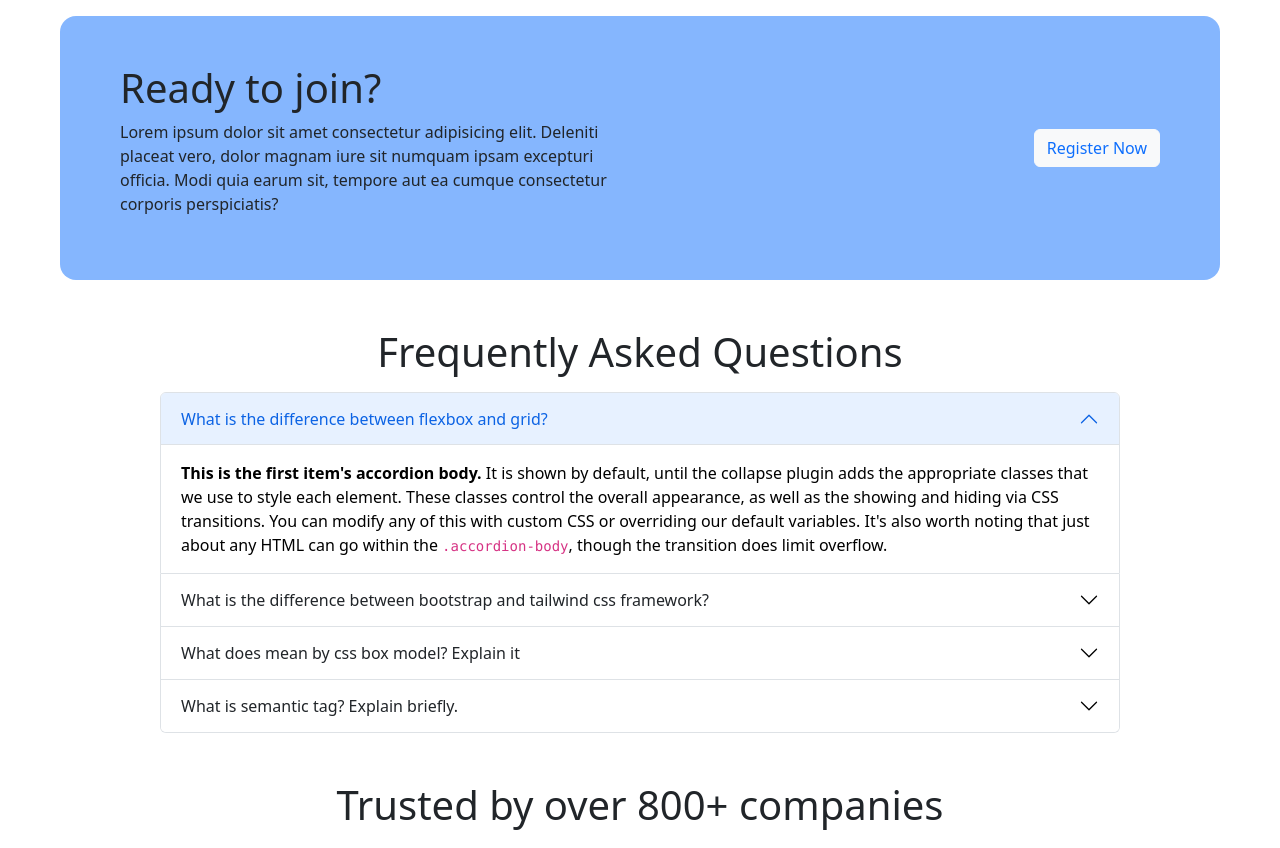
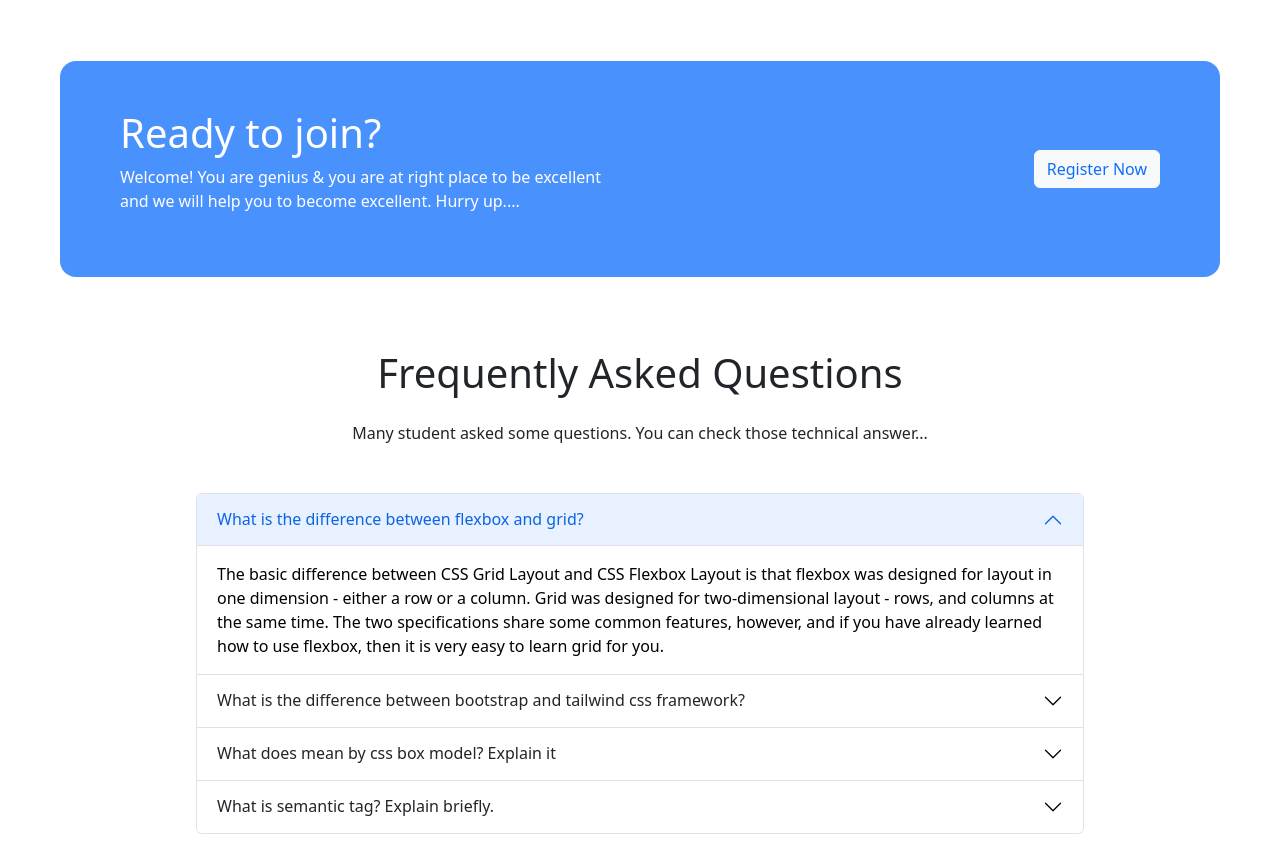
Before and after one commit to Maruf13/ProSkill, a plain HTML site: page index.html in a window 1280 px wide. Shown: the part 1530-2378 px from the top of the page. Drawn offline with nearby package versions, Linux system fonts and the light colour scheme.

Commit message:
some updated

```diff
--- a/index.html
+++ b/index.html
@@ -18,7 +18,7 @@
         <nav class="navbar navbar-expand-lg bg-white py-4">
             <!-- Navbar content -->
             <div class="container-fluid">
-                <a class="navbar-brand" href="#">ProSkill</a>
+                <a class="navbar-brand w-25" href="#"><img src="images/logo.svg" alt=""></a>
                 <button class="navbar-toggler" type="button" data-bs-toggle="collapse"
                     data-bs-target="#navbarSupportedContent" aria-controls="navbarSupportedContent"
                     aria-expanded="false" aria-label="Toggle navigation">
@@ -30,7 +30,7 @@
                             <a class="nav-link active" aria-current="page" href="#">Home</a>
                         </li>
                         <li class="nav-item">
-                            <a class="nav-link" href="#">Courses</a>
+                            <a class="nav-link" href="#courses">Courses</a>
                         </li>
                         <li class="nav-item">
                             <a class="nav-link" href="#">Feedback</a>
@@ -39,13 +39,13 @@
                             <a class="nav-link" href="#">Success</a>
                         </li>
                         <li class="nav-item">
-                            <a class="nav-link" href="#">About US</a>
+                            <a class="nav-link" href="#questions">Questions</a>
                         </li>
                         <li class="nav-item">
                             <a class="nav-link" href="#">Login</a>
                         </li>
                         <li class="nav-item">
-                            <a class="nav-link" href="#">Register</a>
+                            <a class="nav-link" href="#register">Register</a>
                         </li>
                     </ul>
                     <form class="d-flex" role="search">
@@ -58,7 +58,7 @@
     </header>
     <!-- header end here -->
     <!-- carousel slider started here -->
-    <div class="slider mx-4 px-5 ">
+    <div class="slider mx-4 px-5">
         <div id="carouselExampleCaptions" class="carousel slide" data-bs-ride="carousel">
             <div class="carousel-inner">
                 <div class="carousel-item active ">
@@ -101,7 +101,7 @@
     <!-- carousel slider end here -->
 
     <!-- ---------courses started here -->
-    <section class="d-flex justify-content-center flex-column align-items-center m-5">
+    <section class="d-flex justify-content-center flex-column align-items-center m-5" id="courses">
         <h1>Discover Our Popular Courses</h1>
         <p>Lorem, ipsum dolor sit amet consectetur adipisicing elit. Assumenda, commodi sapiente! Quibusdam
             voluptatibus nemo odio dolorum, id facere delectus possimus!</p>
@@ -200,16 +200,16 @@
     </section>
     <!-- ---------course ending here---- -->
     <!-- --------- Ready to Join Started here------- -->
-    <section class="m-4 px-5">
-        <div class="row p-5 d-flex bg-primary rounded-4 bg-opacity-50">
-            <div class="col-12 col-md-12 col-lg-6 text-sm-center text-md-center text-lg-start">
+    <section class="m-4 px-5" id="register">
+        <div class="row p-5 d-flex bg-primary rounded-4 bg-opacity-75">
+            <div
+                class="col-12 col-sm-12 col-md-12 col-lg-6 text-sm-center text-md-center text-lg-start text-center text-white">
                 <h1>Ready to join?</h1>
-                <p>Lorem ipsum dolor sit amet consectetur adipisicing elit. Deleniti placeat vero, dolor magnam iure sit
-                    numquam ipsam excepturi officia. Modi quia earum sit, tempore aut ea cumque consectetur corporis
-                    perspiciatis?</p>
+                <p>Welcome! You are genius & you are at right place to be excellent and we will help you to
+                    become excellent. Hurry up....</p>
             </div>
             <div
-                class="col-12 col-md-12 col-lg-6 d-flex justify-content-lg-end justify-content-sm-center justify-content-md-center align-items-center">
+                class="col-12 col-sm-12 col-md-12 col-lg-6 d-flex justify-content-lg-end justify-content-sm-center justify-content-center justify-content-md-center align-items-center">
                 <button type="button" class="btn btn-light text-primary" data-bs-toggle="modal"
                     data-bs-target="#exampleModal">Register Now</button>
             </div>
@@ -240,11 +240,9 @@
 
 
     <!-- ------- freaquently asked questions started here----- -->
-    <section class="d-flex flex-column justify-content-center align-items-center mb-4">
-        <div>
-            <h1 class="mt-4">Frequently Asked Questions</h1>
-            <p></p>
-        </div>
+    <section class="d-flex flex-column justify-content-center align-items-center m-5" id="questions">
+        <h1 class="m-4">Frequently Asked Questions</h1>
+        <p class="mb-5">Many student asked some questions. You can check those technical answer...</p>
         <div class="accordion w-75" id="accordionExample">
             <div class="accordion-item">
                 <h2 class="accordion-header" id="headingOne">
@@ -256,12 +254,11 @@
                 <div id="collapseOne" class="accordion-collapse collapse show" aria-labelledby="headingOne"
                     data-bs-parent="#accordionExample">
                     <div class="accordion-body">
-                        <strong>This is the first item's accordion body.</strong> It is shown by default, until the
-                        collapse plugin adds the appropriate classes that we use to style each element. These classes
-                        control the overall appearance, as well as the showing and hiding via CSS transitions. You can
-                        modify any of this with custom CSS or overriding our default variables. It's also worth noting
-                        that just about any HTML can go within the <code>.accordion-body</code>, though the transition
-                        does limit overflow.
+                        The basic difference between CSS Grid Layout and CSS Flexbox Layout is that flexbox was designed
+                        for layout in one dimension - either a row or a column. Grid was designed for two-dimensional
+                        layout - rows, and columns at the same time. The two specifications share some common features,
+                        however, and if you have already learned how to use flexbox, then it is very easy to learn grid
+                        for you.
                     </div>
                 </div>
             </div>
@@ -275,12 +272,13 @@
                 <div id="collapseTwo" class="accordion-collapse collapse" aria-labelledby="headingTwo"
                     data-bs-parent="#accordionExample">
                     <div class="accordion-body">
-                        <strong>This is the second item's accordion body.</strong> It is hidden by default, until the
-                        collapse plugin adds the appropriate classes that we use to style each element. These classes
-                        control the overall appearance, as well as the showing and hiding via CSS transitions. You can
-                        modify any of this with custom CSS or overriding our default variables. It's also worth noting
-                        that just about any HTML can go within the <code>.accordion-body</code>, though the transition
-                        does limit overflow.
+                        Tailwind offers predesigned widgets to build a site from scratch with fast UI development.
+                        On ther other hands, Bootstrap comes with a set of pre-styled responsive, mobile-first
+                        components that possess a definite UI kit. Again, Tailwind CSS uses a set of utility classes to
+                        create a neat UI with more flexibility and uniqueness. Sites created using Bootstrap follow the
+                        generic pattern that makes them look identical.
+                        Websites created using Tailwind CSS are much more customizable. Websites created with Bootstraps
+                        are known for their responsiveness and flawless design, but the looks are generic and similar.
                     </div>
                 </div>
             </div>
@@ -294,12 +292,15 @@
                 <div id="collapseThree" class="accordion-collapse collapse" aria-labelledby="headingThree"
                     data-bs-parent="#accordionExample">
                     <div class="accordion-body">
-                        <strong>This is the third item's accordion body.</strong> It is hidden by default, until the
-                        collapse plugin adds the appropriate classes that we use to style each element. These classes
-                        control the overall appearance, as well as the showing and hiding via CSS transitions. You can
-                        modify any of this with custom CSS or overriding our default variables. It's also worth noting
-                        that just about any HTML can go within the <code>.accordion-body</code>, though the transition
-                        does limit overflow.
+                        In CSS, the term "box model" is used when talking about design and layout.
+                        The CSS box model is essentially a box that wraps around every HTML element. It consists of:
+                        margins, borders, padding, and the actual content. <br>
+                        Explanation of the different parts:<br>
+                        Content - The content of the box, where text and images appear
+                        Padding - Clears an area around the content. The padding is transparent
+                        Border - A border that goes around the padding and content
+                        Margin - Clears an area outside the border. The margin is transparent
+                        The box model allows us to add a border around elements, and to define space between elements.
                     </div>
                 </div>
             </div>
@@ -313,12 +314,18 @@
                 <div id="collapseFour" class="accordion-collapse collapse" aria-labelledby="headingFour"
                     data-bs-parent="#accordionExample">
                     <div class="accordion-body">
-                        <strong>This is the third item's accordion body.</strong> It is hidden by default, until the
-                        collapse plugin adds the appropriate classes that we use to style each element. These classes
-                        control the overall appearance, as well as the showing and hiding via CSS transitions. You can
-                        modify any of this with custom CSS or overriding our default variables. It's also worth noting
-                        that just about any HTML can go within the <code>.accordion-body</code>, though the transition
-                        does limit overflow.
+                        The HTML semantics refers to the tags that provide meaning to an HTML page rather than just
+                        presentation. It makes HTML more comprehensible by better defining the different sections and
+                        layout of web pages.
+                        The core characteristic of a semantic element is that it clearly communicated its meaning to
+                        both the developer and the browser. These elements clearly define its content.<br>
+                        The are several advantages of using semantics tags in HTML:<br>
+
+                        The semantic HTML tags help the search engines and other user devices to determine the
+                        importance and context of web pages.<br>
+                        The pages made with semantic elements are much easier to read.<br>
+                        It has greater accessibility. It offers a better user experience.
+
                     </div>
                 </div>
             </div>
@@ -360,4 +367,4 @@
         crossorigin="anonymous"></script>
 </body>
 
-</html>:
+</html>
```
Also changed, not shown: images/logo.svg (added), 1 other file.
